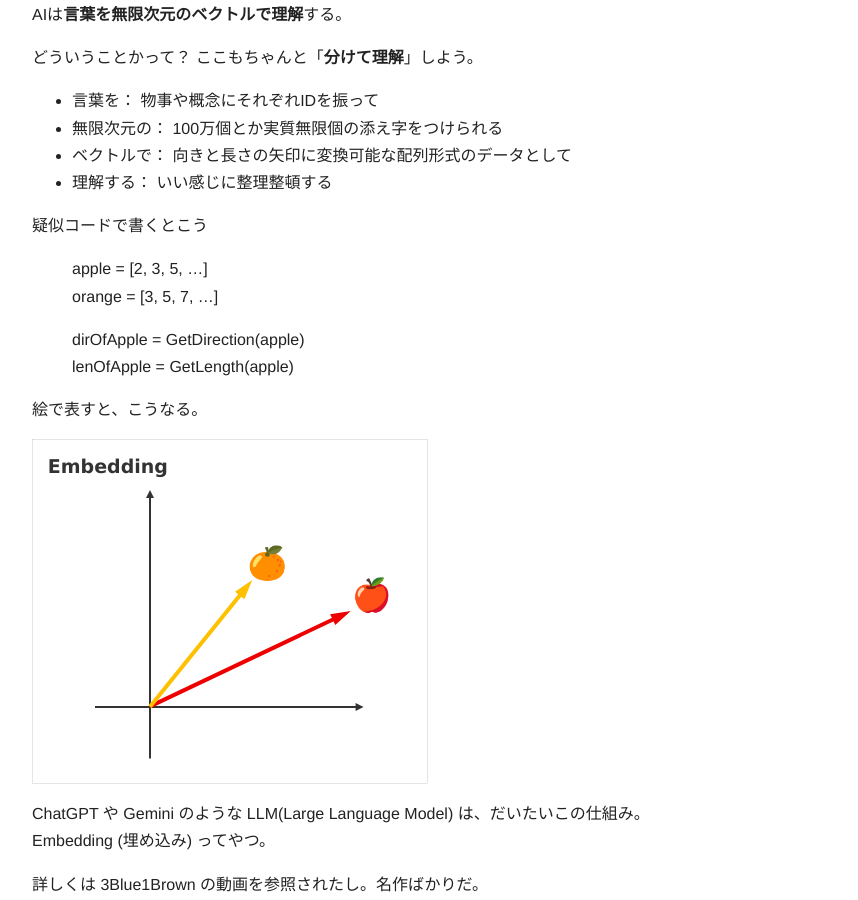
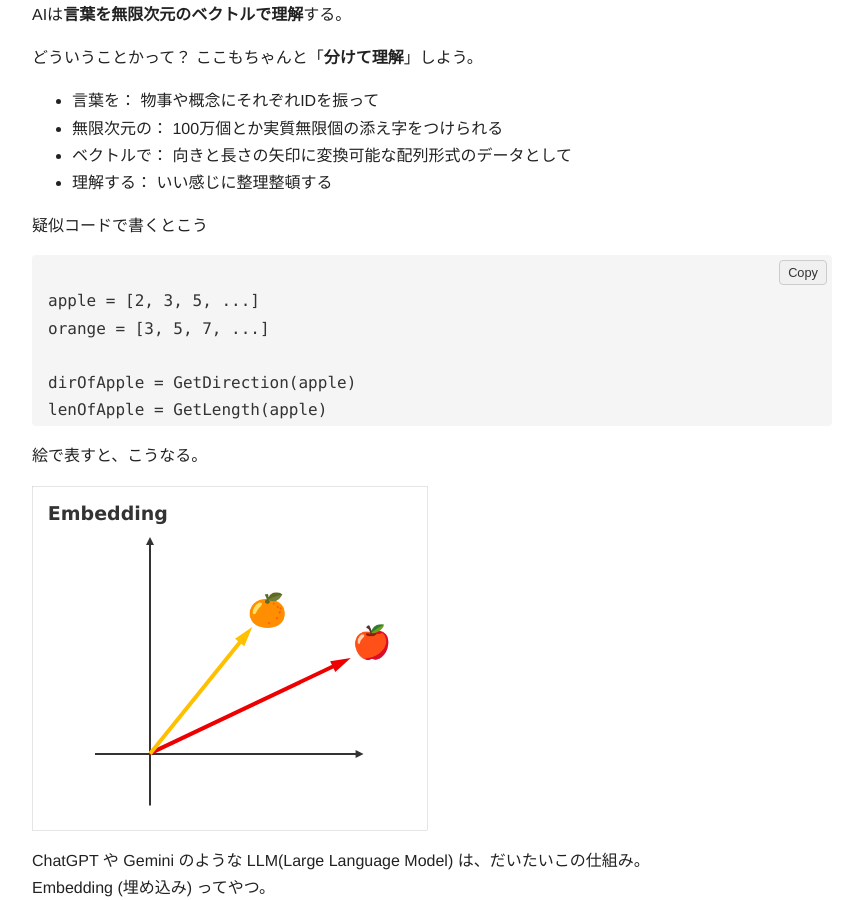
Before and after one commit to GoodRelax/articles, a Jekyll site: the page built from our-symbol-is-null/our-symbol-is-null-ja.md, in a window 1280 px wide and 900 px high, scrolled down 1165 px. Shown: the whole window, without its empty margins (208-1066 px from the left). Built offline with Jekyll 4.4.1, drawn with Linux system fonts in a browser that asks for light colours.

Commit message:
Update our-symbol-is-null-ja.md

```diff
--- a/our-symbol-is-null/our-symbol-is-null-ja.md
+++ b/our-symbol-is-null/our-symbol-is-null-ja.md
@@ -64,11 +64,13 @@ AIは**言葉を無限次元のベクトルで理解**する。
 
 疑似コードで書くとこう
 
-> apple = [2, 3, 5, ...]
-> orange = [3, 5, 7, ...]
->
-> dirOfApple = GetDirection(apple)
-> lenOfApple = GetLength(apple)
+<pre>
+ apple = [2, 3, 5, ...]
+ orange = [3, 5, 7, ...]
+
+ dirOfApple = GetDirection(apple)
+ lenOfApple = GetLength(apple)
+</pre>
 
 絵で表すと、こうなる。
 
```
Also changed, not shown: other parts of our-symbol-is-null/our-symbol-is-null-ja.md (+3 -3 lines).
